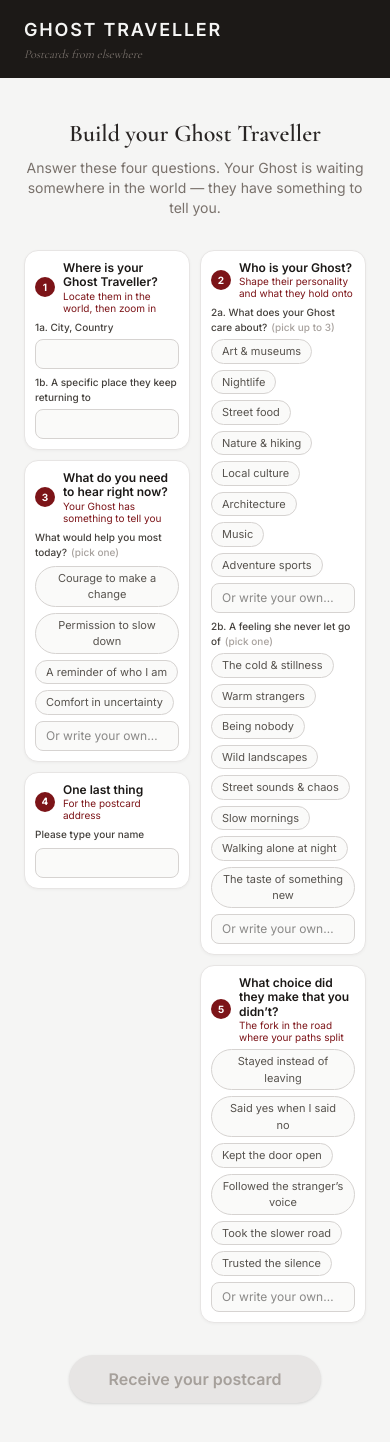
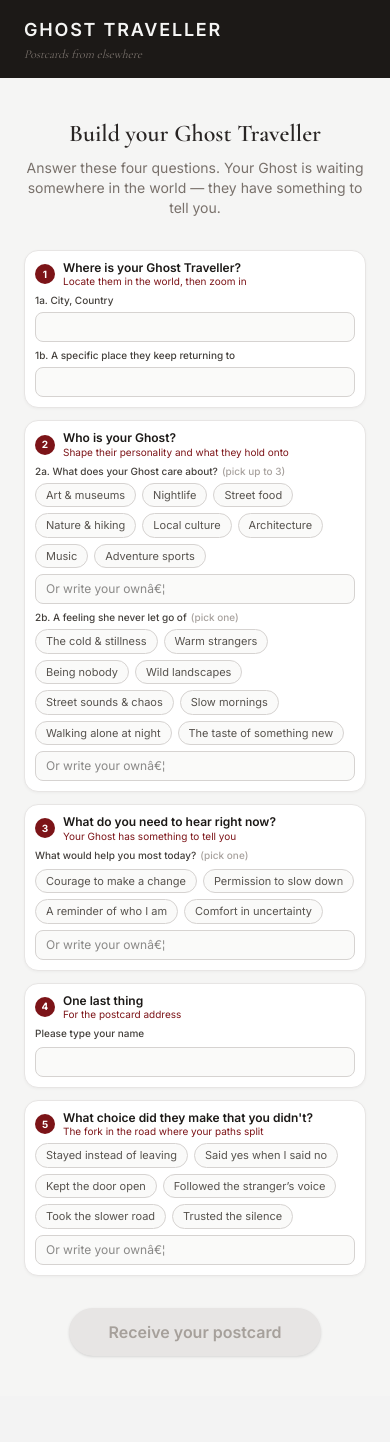
Before and after one commit to Polpii/Ghost_Traveller, a Next.js app: page /ghost in a window 390 px wide. After the commit the page ends 1396 px from the top, so only its background shows below. Built offline with nearby package versions, Linux system fonts and the light colour scheme.

Commit message:
feat: make app fully responsive for mobile

```diff
--- a/src/app/components/GhostForm.tsx
+++ b/src/app/components/GhostForm.tsx
@@ -1,4 +1,6 @@
 'use client';
+
+import { useIsMobile } from '../hooks/useIsMobile';
 
 export interface GhostInputs {
   city: string;
@@ -148,7 +150,143 @@ const hintLabel: React.CSSProperties = {
   marginLeft: 4,
 };
 
+// â”€â”€ Shared card prop types â”€â”€â”€â”€â”€â”€â”€â”€â”€â”€â”€â”€â”€â”€â”€â”€â”€â”€â”€â”€â”€â”€â”€â”€â”€â”€â”€â”€â”€â”€â”€â”€â”€â”€â”€â”€â”€â”€â”€â”€â”€â”€â”€â”€â”€â”€â”€â”€â”€â”€â”€â”€
+type CardProps = { values: GhostInputs; set: (p: Partial<GhostInputs>) => void };
+type Card2Props = CardProps & { toggleInterest: (item: string) => void };
+
+function Card1({ values, set }: CardProps) {
+  return (
+    <div style={cardStyle}>
+      <div style={{ display: 'flex', alignItems: 'center', gap: 8 }}>
+        <span style={badgeStyle}>1</span>
+        <div>
+          <p style={cardTitle}>Where is your Ghost Traveller?</p>
+          <p style={cardSubtitle}>Locate them in the world, then zoom in</p>
+        </div>
+      </div>
+      <div style={{ display: 'flex', flexDirection: 'column', gap: 4 }}>
+        <p style={fieldLabel}>1a. City, Country</p>
+        <input type="text" value={values.city} onChange={(e) => set({ city: e.target.value })} style={inputStyle} />
+      </div>
+      <div style={{ display: 'flex', flexDirection: 'column', gap: 4 }}>
+        <p style={fieldLabel}>1b. A specific place they keep returning to</p>
+        <input type="text" value={values.place} onChange={(e) => set({ place: e.target.value })} style={inputStyle} />
+      </div>
+    </div>
+  );
+}
+
+function Card2({ values, set, toggleInterest }: Card2Props) {
+  return (
+    <div style={cardStyle}>
+      <div style={{ display: 'flex', alignItems: 'center', gap: 8 }}>
+        <span style={badgeStyle}>2</span>
+        <div>
+          <p style={cardTitle}>Who is your Ghost?</p>
+          <p style={cardSubtitle}>Shape their personality and what they hold onto</p>
+        </div>
+      </div>
+      <div>
+        <p style={{ ...fieldLabel, marginBottom: 4 }}>
+          2a. What does your Ghost care about?<span style={hintLabel}>(pick up to 3)</span>
+        </p>
+        <div style={{ display: 'flex', flexWrap: 'wrap', gap: 6 }}>
+          {INTERESTS.map((item) => {
+            const selected = values.interests.includes(item);
+            const disabled = !selected && values.interests.length >= 3;
+            return (
+              <button key={item} type="button" onClick={() => toggleInterest(item)} disabled={disabled}
+                style={selected ? chipSelected : disabled ? chipDisabled : chipBase}>{item}</button>
+            );
+          })}
+        </div>
+        <input type="text" placeholder="Or write your ownâ€¦" value={values.customInterest}
+          onChange={(e) => set({ customInterest: e.target.value })}
+          style={{ ...inputStyle, marginTop: 6 }} />
+      </div>
+      <div>
+        <p style={{ ...fieldLabel, marginBottom: 4 }}>
+          2b. A feeling she never let go of<span style={hintLabel}>(pick one)</span>
+        </p>
+        <div style={{ display: 'flex', flexWrap: 'wrap', gap: 6 }}>
+          {SENSATIONS.map((item) => (
+            <button key={item} type="button" onClick={() => set({ sensation: item, customSensation: '' })}
+              style={values.sensation === item ? chipSelected : chipBase}>{item}</button>
+          ))}
+        </div>
+        <input type="text" placeholder="Or write your ownâ€¦" value={values.customSensation}
+          onChange={(e) => set({ customSensation: e.target.value, sensation: e.target.value ? '' : values.sensation })}
+          style={{ ...inputStyle, marginTop: 6 }} />
+      </div>
+    </div>
+  );
+}
+
+function Card3({ values, set }: CardProps) {
+  return (
+    <div style={cardStyle}>
+      <div style={{ display: 'flex', alignItems: 'center', gap: 8 }}>
+        <span style={badgeStyle}>3</span>
+        <div>
+          <p style={cardTitle}>What do you need to hear right now?</p>
+          <p style={cardSubtitle}>Your Ghost has something to tell you</p>
+        </div>
+      </div>
+      <p style={fieldLabel}>What would help you most today?<span style={hintLabel}>(pick one)</span></p>
+      <div style={{ display: 'flex', flexWrap: 'wrap', gap: 6 }}>
+        {NEEDS.map((item) => (
+          <button key={item} type="button" onClick={() => set({ need: item, customNeed: '' })}
+            style={values.need === item ? chipSelected : chipBase}>{item}</button>
+        ))}
+      </div>
+      <input type="text" placeholder="Or write your ownâ€¦" value={values.customNeed}
+        onChange={(e) => set({ customNeed: e.target.value, need: e.target.value ? '' : values.need })}
+        style={inputStyle} />
+    </div>
+  );
+}
+
+function Card4({ values, set }: CardProps) {
+  return (
+    <div style={cardStyle}>
+      <div style={{ display: 'flex', alignItems: 'center', gap: 8 }}>
+        <span style={badgeStyle}>4</span>
+        <div>
+          <p style={cardTitle}>One last thing</p>
+          <p style={cardSubtitle}>For the postcard address</p>
+        </div>
+      </div>
+      <p style={fieldLabel}>Please type your name</p>
+      <input type="text" value={values.name} onChange={(e) => set({ name: e.target.value })} style={inputStyle} />
+    </div>
+  );
+}
+
+function Card5({ values, set }: CardProps) {
+  return (
+    <div style={cardStyle}>
+      <div style={{ display: 'flex', alignItems: 'center', gap: 8 }}>
+        <span style={badgeStyle}>5</span>
+        <div>
+          <p style={cardTitle}>What choice did they make that you didn&apos;t?</p>
+          <p style={cardSubtitle}>The fork in the road where your paths split</p>
+        </div>
+      </div>
+      <div style={{ display: 'flex', flexWrap: 'wrap', gap: 6 }}>
+        {DIVERGENCES.map((item) => (
+          <button key={item} type="button" onClick={() => set({ divergence: item, customDivergence: '' })}
+            style={values.divergence === item ? chipSelected : chipBase}>{item}</button>
+        ))}
+      </div>
+      <input type="text" placeholder="Or write your ownâ€¦" value={values.customDivergence}
+        onChange={(e) => set({ customDivergence: e.target.value, divergence: e.target.value ? '' : values.divergence })}
+        style={inputStyle} />
+    </div>
+  );
+}
+
 export default function GhostForm({ values, onChange }: GhostFormProps) {
+  const isMobile = useIsMobile();
   const set = (patch: Partial<GhostInputs>) => onChange({ ...values, ...patch });
 
   const toggleInterest = (item: string) => {
@@ -160,213 +298,32 @@ export default function GhostForm({ values, onChange }: GhostFormProps) {
     }
   };
 
+  // On mobile: single column, cards in order 1â†’2â†’3â†’4â†’5
+  // On desktop: two columns (left: 1+3+4, right: 2+5)
+  if (isMobile) {
+    return (
+      <div style={{ display: 'flex', flexDirection: 'column', gap: 12, width: '100%' }}>
+        <Card1 values={values} set={set} />
+        <Card2 values={values} set={set} toggleInterest={toggleInterest} />
+        <Card3 values={values} set={set} />
+        <Card4 values={values} set={set} />
+        <Card5 values={values} set={set} />
+      </div>
+    );
+  }
+
   return (
-    <div
-      style={{
-        display: 'flex',
-        flexDirection: 'row',
-        alignItems: 'flex-start',
-        gap: 10,
-        width: '100%',
-      }}
-    >
-      {/* ── Left column: cards 1 + 3 + 4 ───────────────────────── */}
+    <div style={{ display: 'flex', flexDirection: 'row', alignItems: 'flex-start', gap: 10, width: '100%' }}>
+      {/* Left column: 1 + 3 + 4 */}
       <div style={{ flex: 1, display: 'flex', flexDirection: 'column', gap: 10, minWidth: 0 }}>
-        {/* ── Card 1 — Location ─────────────────────────── */}
-        <div style={cardStyle}>
-        <div style={{ display: 'flex', alignItems: 'center', gap: 8 }}>
-          <span style={badgeStyle}>1</span>
-          <div>
-            <p style={cardTitle}>Where is your Ghost Traveller?</p>
-            <p style={cardSubtitle}>Locate them in the world, then zoom in</p>
-          </div>
-        </div>
-
-        <div style={{ display: 'flex', flexDirection: 'column', gap: 4 }}>
-          <p style={fieldLabel}>1a. City, Country</p>
-          <input
-            type="text"
-            value={values.city}
-            onChange={(e) => set({ city: e.target.value })}
-            style={inputStyle}
-          />
-        </div>
-
-        <div style={{ display: 'flex', flexDirection: 'column', gap: 4 }}>
-          <p style={fieldLabel}>1b. A specific place they keep returning to</p>
-          <input
-            type="text"
-            value={values.place}
-            onChange={(e) => set({ place: e.target.value })}
-            style={inputStyle}
-          />
-        </div>
+        <Card1 values={values} set={set} />
+        <Card3 values={values} set={set} />
+        <Card4 values={values} set={set} />
       </div>
-
-      {/* ── Card 3 — Need ─────────────────────────────── */}
-      <div style={cardStyle}>
-        <div style={{ display: 'flex', alignItems: 'center', gap: 8 }}>
-          <span style={badgeStyle}>3</span>
-          <div>
-            <p style={cardTitle}>What do you need to hear right now?</p>
-            <p style={cardSubtitle}>Your Ghost has something to tell you</p>
-          </div>
-        </div>
-        <p style={fieldLabel}>
-          What would help you most today?
-          <span style={hintLabel}>(pick one)</span>
-        </p>
-        <div style={{ display: 'flex', flexWrap: 'wrap', gap: 6 }}>
-          {NEEDS.map((item) => (
-            <button
-              key={item}
-              type="button"
-              onClick={() => set({ need: item, customNeed: '' })}
-              style={values.need === item ? chipSelected : chipBase}
-            >
-              {item}
-            </button>
-          ))}
-        </div>
-        <input
-          type="text"
-          placeholder="Or write your own…"
-          value={values.customNeed}
-          onChange={(e) =>
-            set({ customNeed: e.target.value, need: e.target.value ? '' : values.need })
-          }
-          style={inputStyle}
-        />
-      </div>
-
-      {/* ── Card 4 — Name ─────────────────────────────── */}
-      <div style={cardStyle}>
-        <div style={{ display: 'flex', alignItems: 'center', gap: 8 }}>
-          <span style={badgeStyle}>4</span>
-          <div>
-            <p style={cardTitle}>One last thing</p>
-            <p style={cardSubtitle}>For the postcard address</p>
-          </div>
-        </div>
-        <p style={fieldLabel}>Please type your name</p>
-        <input
-          type="text"
-          value={values.name}
-          onChange={(e) => set({ name: e.target.value })}
-          style={inputStyle}
-        />
-      </div>
-      </div>
-      {/* ── Right column: card 2 ───────────────────────────────── */}
+      {/* Right column: 2 + 5 */}
       <div style={{ flex: 1, display: 'flex', flexDirection: 'column', gap: 10, minWidth: 0 }}>
-
-      {/* ── Card 2 — Personality ──────────────────────── */}
-      <div style={cardStyle}>
-        <div style={{ display: 'flex', alignItems: 'center', gap: 8 }}>
-          <span style={badgeStyle}>2</span>
-          <div>
-            <p style={cardTitle}>Who is your Ghost?</p>
-            <p style={cardSubtitle}>Shape their personality and what they hold onto</p>
-          </div>
-        </div>
-
-        <div>
-          <p style={{ ...fieldLabel, marginBottom: 4 }}>
-            2a. What does your Ghost care about?
-            <span style={hintLabel}>(pick up to 3)</span>
-          </p>
-          <div style={{ display: 'flex', flexWrap: 'wrap', gap: 6 }}>
-            {INTERESTS.map((item) => {
-              const selected = values.interests.includes(item);
-              const disabled = !selected && values.interests.length >= 3;
-              return (
-                <button
-                  key={item}
-                  type="button"
-                  onClick={() => toggleInterest(item)}
-                  disabled={disabled}
-                  style={selected ? chipSelected : disabled ? chipDisabled : chipBase}
-                >
-                  {item}
-                </button>
-              );
-            })}
-          </div>
-          <input
-            type="text"
-            placeholder="Or write your own…"
-            value={values.customInterest}
-            onChange={(e) => set({ customInterest: e.target.value })}
-            style={{ ...inputStyle, marginTop: 6 }}
-          />
-        </div>
-
-        <div>
-          <p style={{ ...fieldLabel, marginBottom: 4 }}>
-            2b. A feeling she never let go of
-            <span style={hintLabel}>(pick one)</span>
-          </p>
-          <div style={{ display: 'flex', flexWrap: 'wrap', gap: 6 }}>
-            {SENSATIONS.map((item) => (
-              <button
-                key={item}
-                type="button"
-                onClick={() => set({ sensation: item, customSensation: '' })}
-                style={values.sensation === item ? chipSelected : chipBase}
-              >
-                {item}
-              </button>
-            ))}
-          </div>
-          <input
-            type="text"
-            placeholder="Or write your own…"
-            value={values.customSensation}
-            onChange={(e) =>
-              set({
-                customSensation: e.target.value,
-                sensation: e.target.value ? '' : values.sensation,
-              })
-            }
-            style={{ ...inputStyle, marginTop: 6 }}
-          />
-        </div>
-      </div>
-
-      {/* ── Card 5 — Divergence (parallel-universe fork) ───────── */}
-      <div style={cardStyle}>
-        <div style={{ display: 'flex', alignItems: 'center', gap: 8 }}>
-          <span style={badgeStyle}>5</span>
-          <div>
-            <p style={cardTitle}>What choice did they make that you didn’t?</p>
-            <p style={cardSubtitle}>The fork in the road where your paths split</p>
-          </div>
-        </div>
-        <div style={{ display: 'flex', flexWrap: 'wrap', gap: 6 }}>
-          {DIVERGENCES.map((item) => (
-            <button
-              key={item}
-              type="button"
-              onClick={() => set({ divergence: item, customDivergence: '' })}
-              style={values.divergence === item ? chipSelected : chipBase}
-            >
-              {item}
-            </button>
-          ))}
-        </div>
-        <input
-          type="text"
-          placeholder="Or write your own…"
-          value={values.customDivergence}
-          onChange={(e) =>
-            set({
-              customDivergence: e.target.value,
-              divergence: e.target.value ? '' : values.divergence,
-            })
-          }
-          style={inputStyle}
-        />
-      </div>
+        <Card2 values={values} set={set} toggleInterest={toggleInterest} />
+        <Card5 values={values} set={set} />
       </div>
     </div>
   );
--- a/src/app/components/HandwritingCapture.tsx
+++ b/src/app/components/HandwritingCapture.tsx
@@ -1,6 +1,7 @@
 'use client';
 
 import { useEffect, useRef, useState } from 'react';
+import { useIsMobile } from '../hooks/useIsMobile';
 
 export type HandwritingEngine = 'hwt' | 'diffusionpen' | 'cursive';
 
@@ -18,7 +19,6 @@ const ALL_ENGINES: { id: HandwritingEngine; label: string; desc: string }[] = [
 ];
 
 const BRAND = '#7c1418';
-const CANVAS_HEIGHT = 160;
 
 function dataUrlToFile(dataUrl: string, filename: string): File {
   const [meta, base64] = dataUrl.split(',');
@@ -43,6 +43,8 @@ export default function HandwritingCapture({
   const isDrawingRef = useRef(false);
   const lastPosRef = useRef<{ x: number; y: number } | null>(null);
 
+  const isMobile = useIsMobile();
+  const canvasHeight = isMobile ? 200 : 160;
   const [hasContent, setHasContent] = useState(false);
   const [uploadedPreview, setUploadedPreview] = useState<string | null>(null);
   const [hwtAvailable, setHwtAvailable] = useState(false);
@@ -238,7 +240,7 @@ export default function HandwritingCapture({
       <div
         style={{
           position: 'relative',
-          height: CANVAS_HEIGHT,
+          height: canvasHeight,
           width: '100%',
           borderRadius: 12,
           border: '2px dashed #d6d3d1',
--- /dev/null
+++ b/src/app/hooks/useIsMobile.ts
@@ -0,0 +1,15 @@
+import { useEffect, useState } from 'react';
+
+export function useIsMobile(breakpoint = 640) {
+  const [isMobile, setIsMobile] = useState(false);
+
+  useEffect(() => {
+    const mq = window.matchMedia(`(max-width: ${breakpoint}px)`);
+    setIsMobile(mq.matches);
+    const handler = (e: MediaQueryListEvent) => setIsMobile(e.matches);
+    mq.addEventListener('change', handler);
+    return () => mq.removeEventListener('change', handler);
+  }, [breakpoint]);
+
+  return isMobile;
+}
```
Also changed, not shown: src/app/page.tsx (+22 -11 lines).
